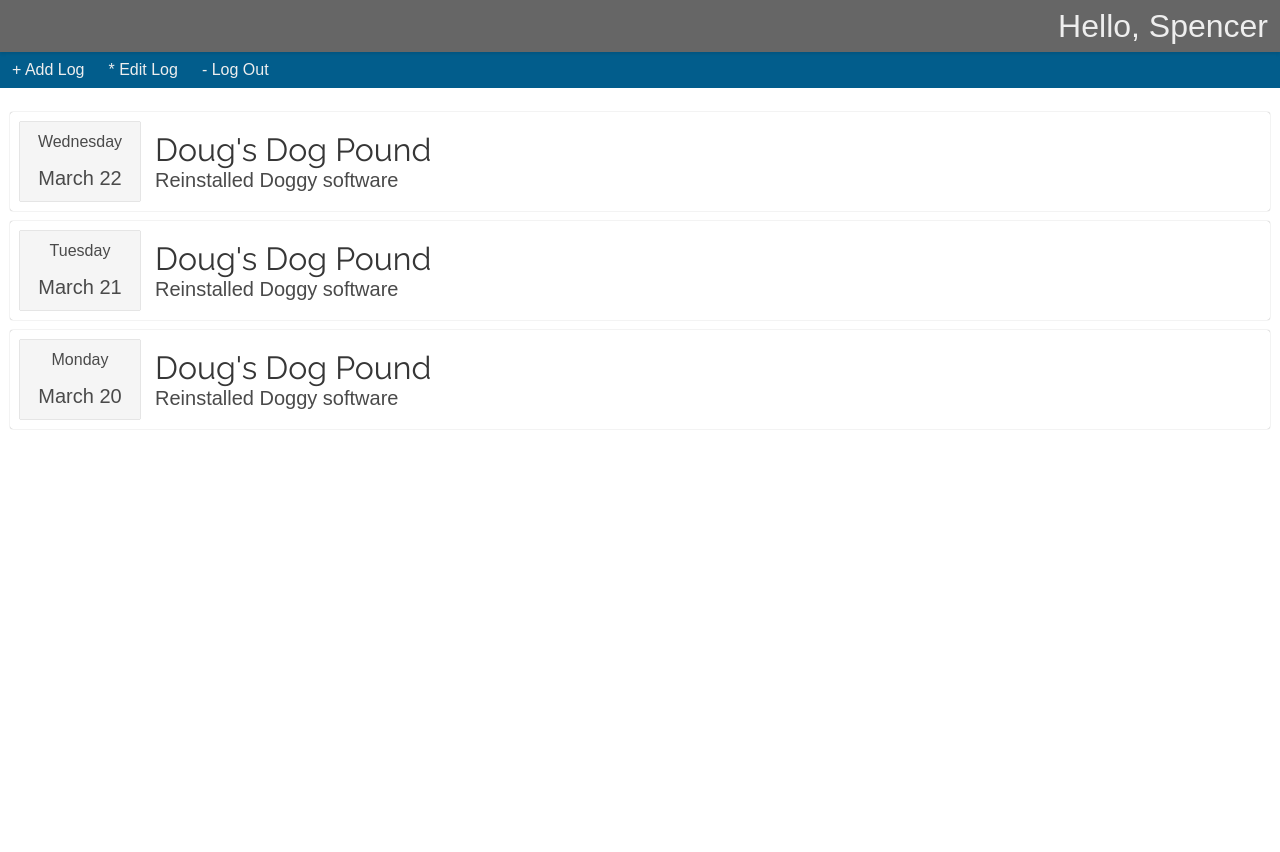
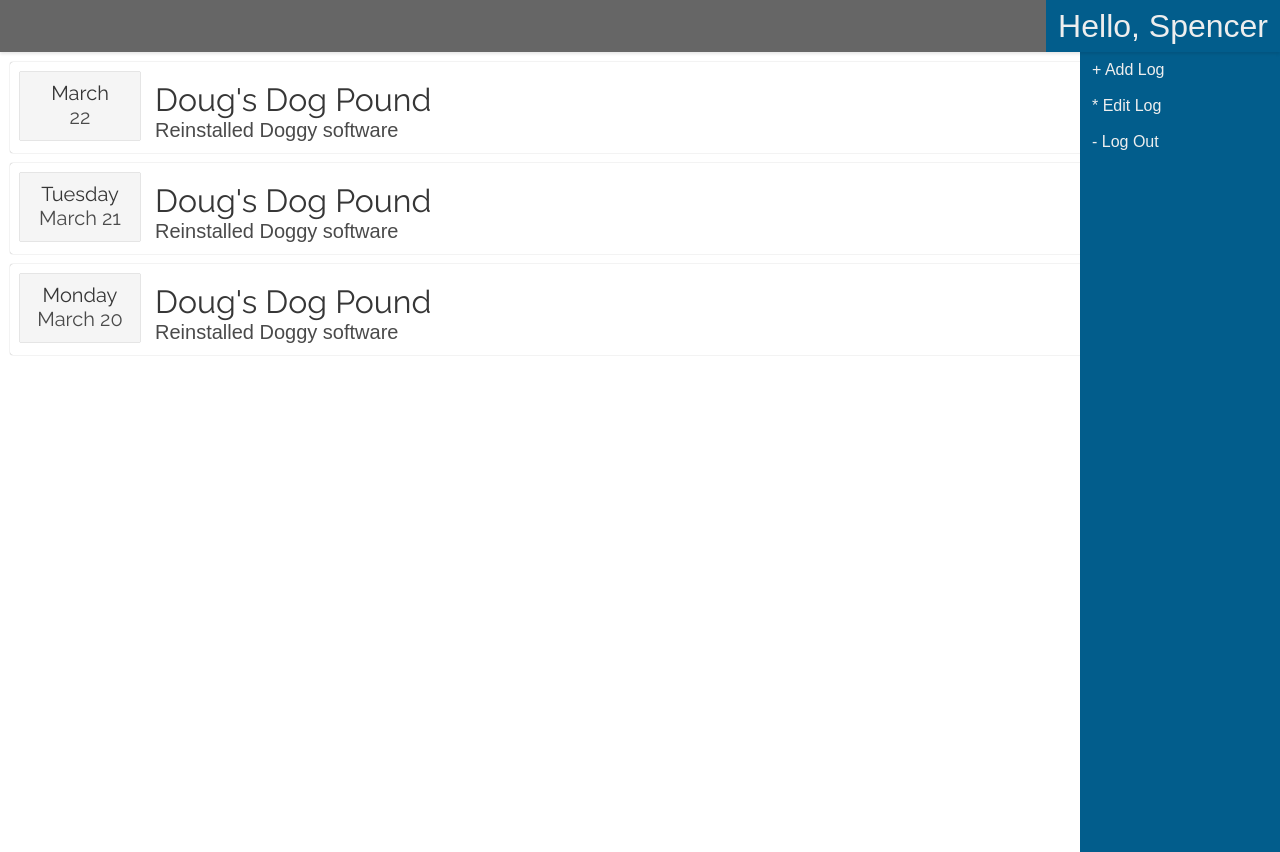
Before and after one commit to Spethreeker/phpwebapp, a PHP site: page /home.html in a window 1280 px wide. Before the commit the page ends 429 px from the top, so only its background shows below. Run offline with PHP 8.4, Linux system fonts and the light colour scheme.

Commit message:
worked on home

```diff
--- a/css/style.css
+++ b/css/style.css
@@ -6,7 +6,7 @@
 body{
     font-family: 'Marine', sans-serif;
 }
-.customer-name{
+.customer-name, .month, .day{
     font-family: 'Raleway', sans-serif;
 }
 .grey{
@@ -22,8 +22,9 @@ body{
 .menu{
     width: 200px;
     height: 100%;
-    float: left;
-    position: static;
+    position: absolute;
+    right: 0;
+    margin-left: 100%;
 }
 .box{
     background-color: #025D8C;
@@ -42,15 +43,18 @@ body{
     width: 120px;
     background: whitesmoke;
 }
+.date .subtitle {
+    margin-top: -5px;
+}
 .media-content{
     margin-top:10px;}
 
-.monthday{
+/*.day{
     margin-top: -10px;
-}
+}*/
 
- .weekday{
-    font-size: 16px;
+ .month{
+    font-size: 20px;
 }
 .log{
     box-shadow: 0px 0px 1px rgba(17, 17, 0, .1), 0px 0px 1px rgba(0, 0, 0, 0.4);
@@ -61,3 +65,14 @@ body{
 body{
     font-family: 'Marine', sans-serif;
 }
+@media screen and (max-width: 768px) {
+  .date {
+      display: none;
+  }
+  .title{
+      font-size: 1.5rem;
+  }
+  .subtitle{
+      font-size: 1rem
+  }
+}
--- a/home.html
+++ b/home.html
@@ -7,25 +7,25 @@
 <body>
     <nav class="nav has-shadow">
     <div class="nav-right grey">
-        <div class="nav-item white-font">
+        <div class="nav-item white-font blue">
             <p class="title white-font">Hello, Spencer</p>
         </div>
     </div>
 </nav>
-<aside class="level blue nav-menu">
-    <ul class="level-left menu-list">
+<div class="menu blue nav-menu">
+    <ul class="menu-list">
         <li><a>+ Add Log</a></li>
         <li><a>* Edit Log</a></li>
         <li><a href="index.html">- Log Out</a></li>
     </ul>
-</aside>
+</div>
 
     <section>
 
        <article class="media log">
          <figure class="media-left date">
-            <p class="subtitle weekday">Wednesday</p>
-            <p class="subtitle monthday">March 22</p>
+            <p class="title month">March</p>
+            <p class="subtitle day">22</p>
          </figure>
          <div class="media-content">
             <h3 class="title customer-name">Doug's Dog Pound</h3>
@@ -34,8 +34,8 @@
        </article>
        <article class="media log">
          <figure class="media-left date">
-            <p class="subtitle weekday">Tuesday</p>
-            <p class="subtitle monthday">March 21</p>
+            <p class="title month">Tuesday</p>
+            <p class="subtitle day">March 21</p>
          </figure>
          <div class="media-content">
             <h3 class="title customer-name">Doug's Dog Pound</h3>
@@ -44,8 +44,8 @@
        </article>
        <article class="media log">
          <figure class="media-left date">
-            <p class="subtitle weekday">Monday</p>
-            <p class="subtitle monthday">March 20</p>
+            <p class="title month">Monday</p>
+            <p class="subtitle day">March 20</p>
          </figure>
          <div class="media-content">
             <h3 class="title customer-name">Doug's Dog Pound</h3>
```
